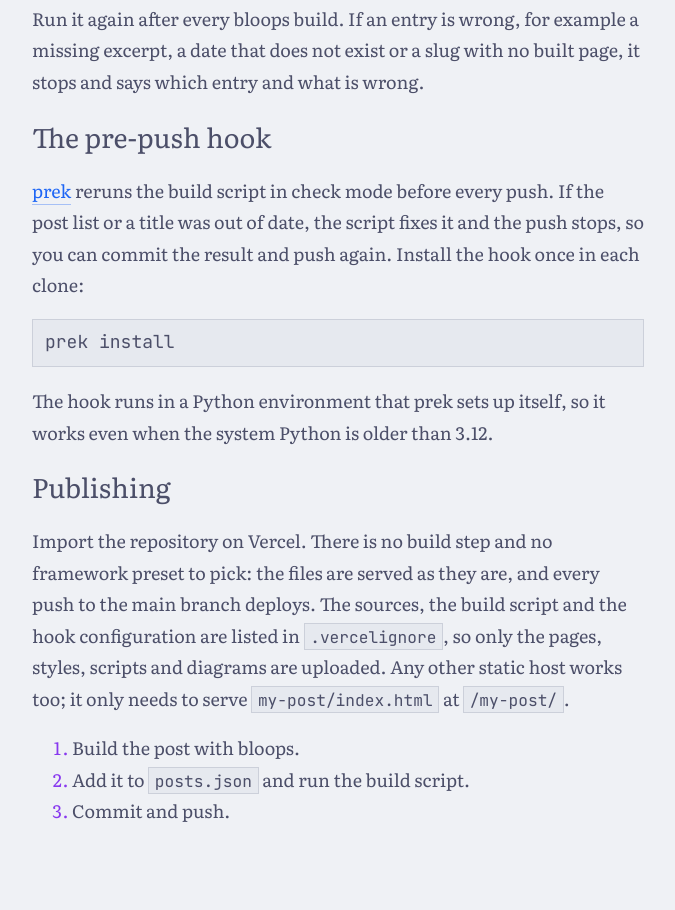
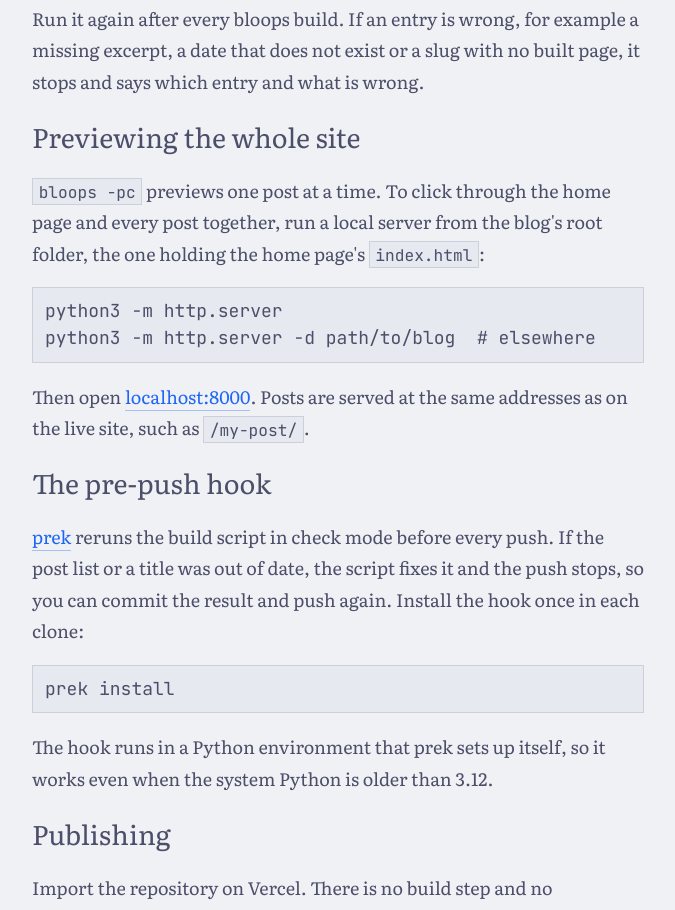
Before and after one commit to Bubu-Droid/nekopurrin, a plain HTML site: page getting-started/index.html in a window 1280 px wide. Shown: the part 3186-4096 px from the top of the page, without its empty margins (302-977 px from the left). Drawn offline with nearby package versions, Linux system fonts and the light colour scheme; a small style sheet from the web is missing.

Commit message:
Add README, local preview docs and vertical-split images
The README introduces the template with the diagonal screenshots, lists
its features and gives a short quick start, pointing to the Getting
Started post for details. That post gains a section on previewing the
whole site with python3 -m http.server. The README is kept out of
Vercel deploys, and four vertical-split screenshots join the assets.

Co-Authored-By: Claude Opus 5.5 <noreply@anthropic.com>

```diff
--- a/getting-started/index.html
+++ b/getting-started/index.html
@@ -144,6 +144,15 @@ python3 build.py  # needs Python 3.12+</code></pre>
 
 It writes the post list on the home page with each post's reading time, copies every post's title from its heading into <code>posts.json</code>, and sets the title shown in the browser tab, which bloops leaves as a placeholder. Run it again after every bloops build. If an entry is wrong, for example a missing excerpt, a date that does not exist or a slug with no built page, it stops and says which entry and what is wrong.
 
+<h2>Previewing the whole site</h2>
+
+<code>bloops -pc</code> previews one post at a time. To click through the home page and every post together, run a local server from the blog's root folder, the one holding the home page's <code>index.html</code>:
+
+<pre><code class="language-bash">python3 -m http.server
+python3 -m http.server -d path/to/blog  # elsewhere</code></pre>
+
+Then open <a href="http://localhost:8000" target="_blank">localhost:8000</a>. Posts are served at the same addresses as on the live site, such as <code>/my-post/</code>.
+
 <h2>The pre-push hook</h2>
 
 <a href="https://prek.j178.dev/" target="_blank">prek</a> reruns the build script in check mode before every push. If the post list or a title was out of date, the script fixes it and the push stops, so you can commit the result and push again. Install the hook once in each clone:
```
Also changed, not shown: assets/home-vertical-swapped.png (added), assets/home-vertical.png (added), assets/preview-vertical-swapped.png (added), assets/preview-vertical.png (added), 4 other files.
